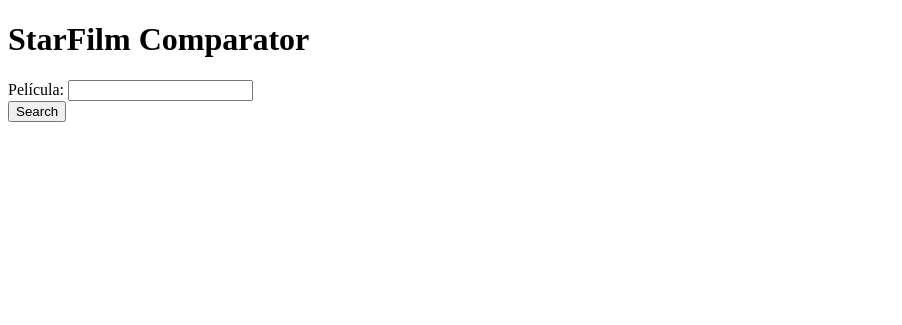
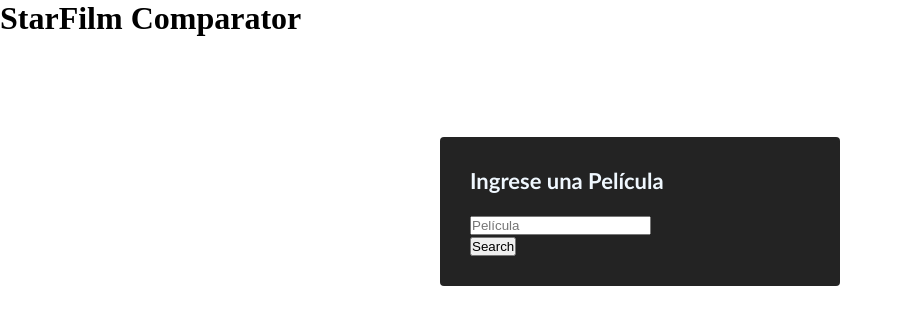
Before and after one commit to ignaciotitos/starFilm, a Flask app: page / in a window 1280 px wide. Shown: the top 325 px of the page, without its empty margins (0-902 px from the left). Run offline with Flask 2, Linux system fonts and the light colour scheme.

Commit message:
inlcuye css

```diff
--- /dev/null
+++ b/python/templates/inicio.css
@@ -0,0 +1,21 @@
+* {
+    margin: 0;
+    padding: 0;
+    box-sizing: border-box;
+}
+
+.form-register {
+    width: 400px;
+    background: #232323;
+    padding: 30px;
+    margin:auto;
+    margin-top: 100px;
+    border-radius: 4px;
+    font-family: 'calibri';
+    color: aliceblue;
+}
+
+.form-register h4 {
+    font-size: 22px;
+    margin-bottom: 20px;
+}
--- a/python/templates/inicio.html
+++ b/python/templates/inicio.html
@@ -4,17 +4,18 @@
             <meta charset="utf-8">
             <title>StarFilm</title>
             <meta name="Autores" content="Jaime Carrasco, Marta Nieto y Ignacio Titos">
+            <link rel="stylesheet" href="inicio.css">
         </head>
         <body>
             <header>
                 <h1>StarFilm Comparator</h1>
             </header>
-            <main>
+            <section class="form-register">
+                <h4>Ingrese una Película</h4>
                 <form action="/busqueda" method="post">
-                    <label for="Buscador">Película:</label>
-                    <input type="text" name="Buscador"/><br/>
-                    <input type="submit" value="Search"/>
+                    <input class ="control" type="text" name="Buscador" placeholder="Película"/><br/>
+                    <input class ="boton" type="submit" value="Search"/>
                 </form>
-            </main>
+            </section>
         </body>
     </html>
```
